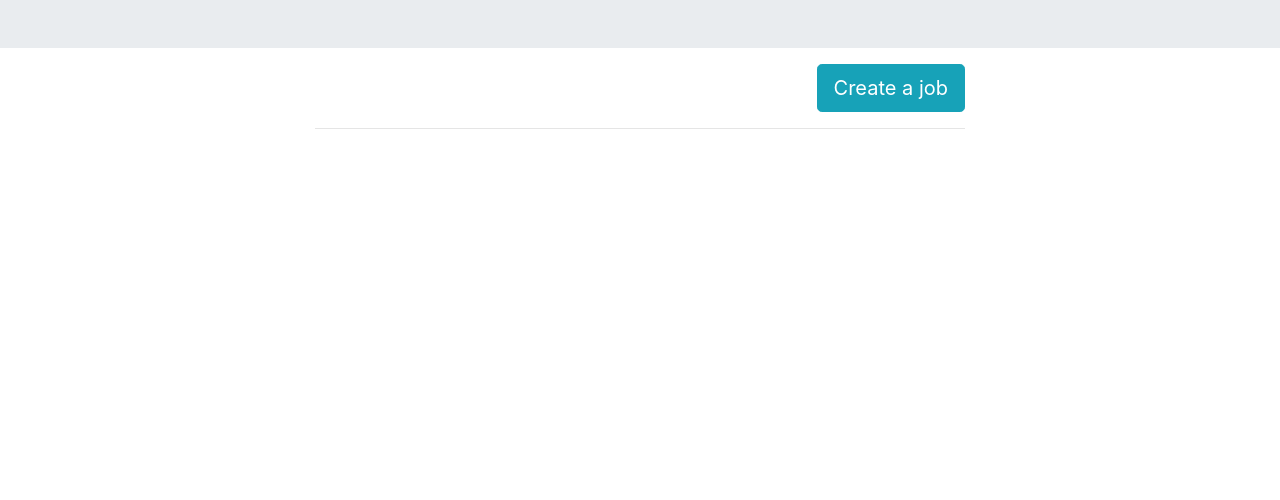
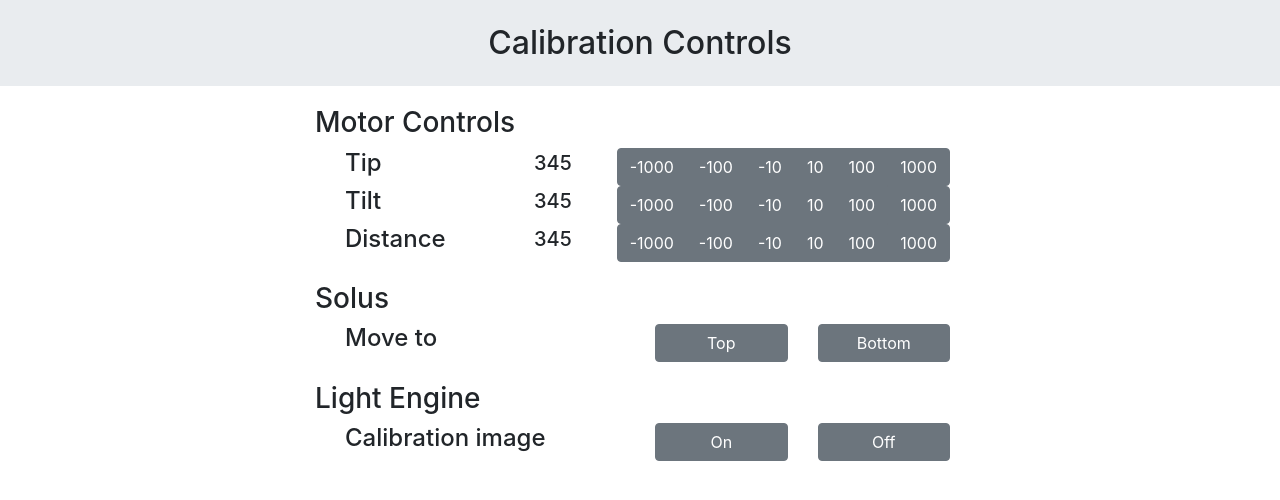
Before and after one commit to 3D-Printing-for-Microfluidics/3D_printer_control, a Flask app: page /calibrate in a window 1280 px wide. Shown: the top 500 px of the page. Run offline with Flask 2, Linux system fonts and the light colour scheme; some libraries are stand-ins or nearby versions.

Commit message:
Add styling and basic layout for calibration page

```diff
--- /dev/null
+++ b/printer_server/printer_server/static/css/calibrate.css
@@ -0,0 +1,7 @@
+.btn {
+	cursor: pointer;
+}
+
+.top-buffer {
+     margin-top:20px;
+}
--- a/printer_server/printer_server/templates/calibrate.html
+++ b/printer_server/printer_server/templates/calibrate.html
@@ -4,27 +4,126 @@
 {% block title %}3D Printer Calibration{% endblock %}
 
 {% block printer3d_state %}
-<h2 id='printer-state'></h2>
+<h2>Calibration Controls</h2>
 {% endblock %}
 
 {% block styles %}
 {{ super() }}
-<link href="{{ url_for('static', filename='css/controls.css') }}" rel="stylesheet">
+<link href="{{ url_for('static', filename='css/calibrate.css') }}" rel="stylesheet">
 {% endblock %}
 
 {% block page_content %}
 
-<div class="row mb-2" id="printer-controls">
+<div class="container">
+    <div class="row top-buffer align-items-center">
+        <h3>Motor Controls</h3>
+    </div>
+
+    <div class="row align-items-center">
+        <div class="col-sm">
+            <h4 class="col">Tip</h3>
+        </div>
+        <div class="col-sm">
+            <h5 class="col text-right" id='tip-state'>345</h2>
+        </div>
+        <div class="col-sm">
+            <div class="btn-group" role="group" aria-label="Tip">
+                <button type="button" class="btn btn-secondary">-1000</button>
+                <button type="button" class="btn btn-secondary">-100</button>
+                <button type="button" class="btn btn-secondary">-10</button>
+                <button type="button" class="btn btn-secondary">10</button>
+                <button type="button" class="btn btn-secondary">100</button>
+                <button type="button" class="btn btn-secondary">1000</button>
+            </div>
+        </div>
+    </div>
+    <div class="row align-items-center">
+        <div class="col-sm">
+            <h4 class="col">Tilt</h3>
+        </div>
+        <div class="col-sm">
+            <h5 class="col text-right" id='tip-state'>345</h2>
+        </div>
+        <div class="col-sm">
+            <div class="btn-group" role="group" aria-label="Tip">
+                <button type="button" class="btn btn-secondary">-1000</button>
+                <button type="button" class="btn btn-secondary">-100</button>
+                <button type="button" class="btn btn-secondary">-10</button>
+                <button type="button" class="btn btn-secondary">10</button>
+                <button type="button" class="btn btn-secondary">100</button>
+                <button type="button" class="btn btn-secondary">1000</button>
+            </div>
+        </div>
+    </div>
+    <div class="row align-items-center">
+        <div class="col-sm">
+            <h4 class="col">Distance</h3>
+        </div>
+        <div class="col-sm">
+            <h5 class="col text-right" id='tip-state'>345</h2>
+        </div>
+        <div class="col-sm">
+            <div class="btn-group" role="group" aria-label="Tip">
+                <button type="button" class="btn btn-secondary">-1000</button>
+                <button type="button" class="btn btn-secondary">-100</button>
+                <button type="button" class="btn btn-secondary">-10</button>
+                <button type="button" class="btn btn-secondary">10</button>
+                <button type="button" class="btn btn-secondary">100</button>
+                <button type="button" class="btn btn-secondary">1000</button>
+            </div>
+        </div>
+    </div>
+</div>
+
+<div class="container">
+    <div class="row top-buffer align-items-center">
+        <h3>Solus</h3>
+    </div>
+    <div class="row align-items-center">
+        <div class="col-6">
+            <h4 class="col">Move to</h3>
+        </div>
+        <div class="col-3">
+            <button type="button" class="btn btn-secondary btn-block" data-toggle="modal" data-target="#confirmModal" id="init-btn">Top</button>
+        </div>
+        <div class="col-3">
+            <button type="button" class="btn btn-secondary btn-block" data-toggle="modal" data-target="#confirmModal" id="init-btn">Bottom</button>
+        </div>
+    </div>
+</div>
+
+<div class="container">
+    <div class="row top-buffer align-items-center">
+        <h3>Light Engine</h3>
+    </div>
+    <div class="row align-items-center">
+        <div class="col-6">
+            <h4 class="col">Calibration image</h3>
+        </div>
+        <div class="col-3">
+            <button type="button" class="btn btn-secondary btn-block" data-toggle="modal" data-target="#confirmModal" id="init-btn">On</button>
+        </div>
+        <div class="col-3">
+            <button type="button" class="btn btn-secondary btn-block" data-toggle="modal" data-target="#confirmModal" id="init-btn">Off</button>
+        </div>
+    </div>
+</div>
+
+
+<!-- <div class="row mb-2" id="printer-controls">
   <div class="col-auto mr-auto">
+    <button type="button" class="printer-btn btn btn-lg btn-primary d-none" data-toggle="modal" data-target="#confirmModal" id="init-btn">Matthew</button>
+    <button type="button" class="printer-btn btn btn-lg btn-primary d-none" data-toggle="modal" data-target="#confirmModal" id="init-btn">Matthew</button>
+    <button type="button" class="printer-btn btn btn-lg btn-primary d-none" data-toggle="modal" data-target="#confirmModal" id="init-btn">Matthew</button>
     <button type="button" class="printer-btn btn btn-lg btn-primary d-none" data-toggle="modal" data-target="#confirmModal" id="init-btn">Matthew</button>
   </div>
   <div class="col-auto">
     <button class="btn btn-lg btn-info" type="button" data-toggle="collapse" data-target="#collapseUpload" aria-expanded="false" aria-controls="collapseUpload" id="create-job">Create a job</button>
   </div>
-</div>
+</div> -->
 
 <!-- Modal -->
-<div class="modal fade" id="confirmModal" tabindex="-1" role="dialog" aria-labelledby="confirmModalTitle" aria-hidden="true">
+<!-- <div class="modal fade" id="confirmModal" tabindex="-1" role="dialog" aria-labelledby="confirmModalTitle" aria-hidden="true">
   <div class="modal-dialog modal-dialog-centered" role="document">
     <div class="modal-content">
       <div class="modal-header">
@@ -46,7 +145,7 @@
  <div class="progress d-none" id="print-progress">
    <div class="progress-bar progress-bar-striped progress-bar-animated bg-info" id="print-progress-bar" role="progressbar" style="width:0%" aria-valuenow="0" aria-valuemin="0" aria-valuemax="100"></div>
  </div>
-<hr>
+<hr> -->
 
 
 
--- a/printer_server/printer_server/templates/index.html
+++ b/printer_server/printer_server/templates/index.html
@@ -134,7 +134,7 @@
   <div class="col-auto mr-auto">
     <button type="button" class="printer-btn btn btn-sm btn-outline-danger d-none" data-toggle="modal" data-target="#confirmModal" id="shutdown-btn">Shutdown</button>
     <a href="#" class="btn btn-sm btn-outline-info" role="button" aria-pressed="true">Print history</a>
-    <a href="{{ url_for('calibrate.index') }}" class="btn btn-sm btn-outline-dark" role="button" aria-pressed="true" id="admin-btn">Admin Controls</a>
+    <a href="{{ url_for('calibrate.index') }}" class="btn btn-sm btn-outline-dark" role="button" aria-pressed="true" id="admin-btn">Calibration Controls</a>
   </div>
 </div>
 
```
